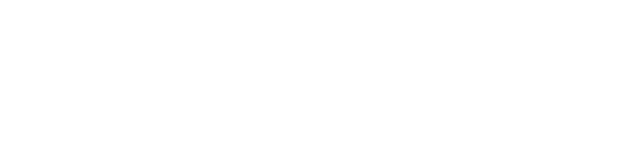
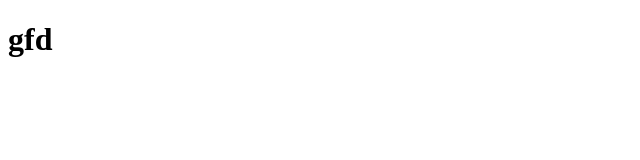
Before and after one commit to Munisa0315/Git, a plain HTML site: page index.html in a window 1280 px wide. Shown: the whole page, without its empty margins (0-640 px from the left). Drawn offline with Linux system fonts and the light colour scheme.

Commit message:
2-commit

```diff
--- a/index.html
+++ b/index.html
@@ -7,6 +7,6 @@
     <link rel="stylesheet" href="./index.css">
 </head>
 <body>
-
+    <h1>gfd</h1>
 </body>
 </html>
```
